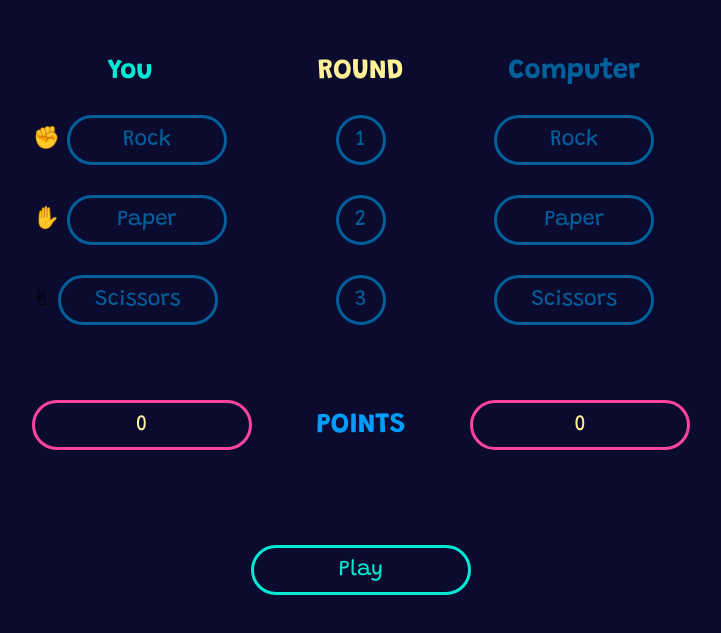
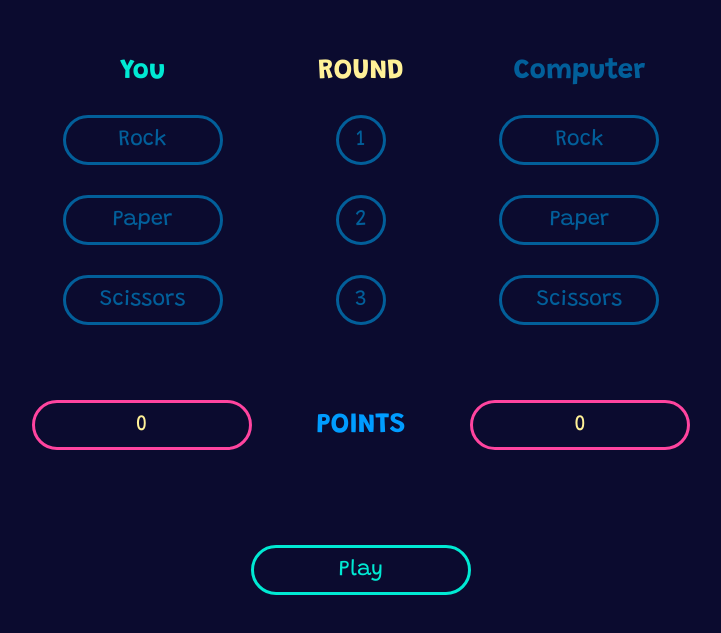
Before and after one commit to shtabyl/rock_paper_scissors, a website: page index.html in a window 1280 px wide. Shown: the part 123-756 px from the top of the page, without its empty margins (279-1000 px from the left). Drawn offline with Linux system fonts and the light colour scheme.

Commit message:
Fix styles
Delete emoji because browsers do not show them
correctly.

```diff
--- a/index.html
+++ b/index.html
@@ -18,15 +18,15 @@
             <div class="choice-buttons-box">
                 <h5 class="user-name title green-text">You</h5>
                 <div class="rock-button-box">
-                    <span class="'emoji rock-emoji">&#9994;</span>
+                    <!-- <span class="'emoji rock-emoji">&#9994;</span> -->
                     <button class="rock-button user-choice yellow-text primary-shape border-green" disabled>Rock</button>
                 </div>
                 <div class="paper-button-box">
-                    <span class="'emoji paper-emoji">&#9995;</span>
+                    <!-- <span class="'emoji paper-emoji">&#9995;</span> -->
                     <button class="paper-button user-choice pink-text primary-shape border-green" disabled>Paper</button>
                 </div>
                 <div class="scissors-button-box">
-                    <span class="'emoji scissors-emoji">&#9996;</span>
+                    <!-- <span class="'emoji scissors-emoji">&#9996;</span> -->
                     <button class="scissors-button user-choice blue-text primary-shape border-green" disabled>Scissors</button>
                 </div>
             </div>
--- a/style.css
+++ b/style.css
@@ -92,13 +92,13 @@
     .play-field-container {
         display: flex;
         justify-content: space-evenly;
-        padding: 60px 10px;
+        padding: 60px 0;
         gap: 10px;
     }
     .choice-buttons-box {
         display: flex;
         flex-direction: column;
-        margin-left: -35px;
+        /* margin-left: -35px; */
         gap: 30px;
     }
     .round-box {
```
